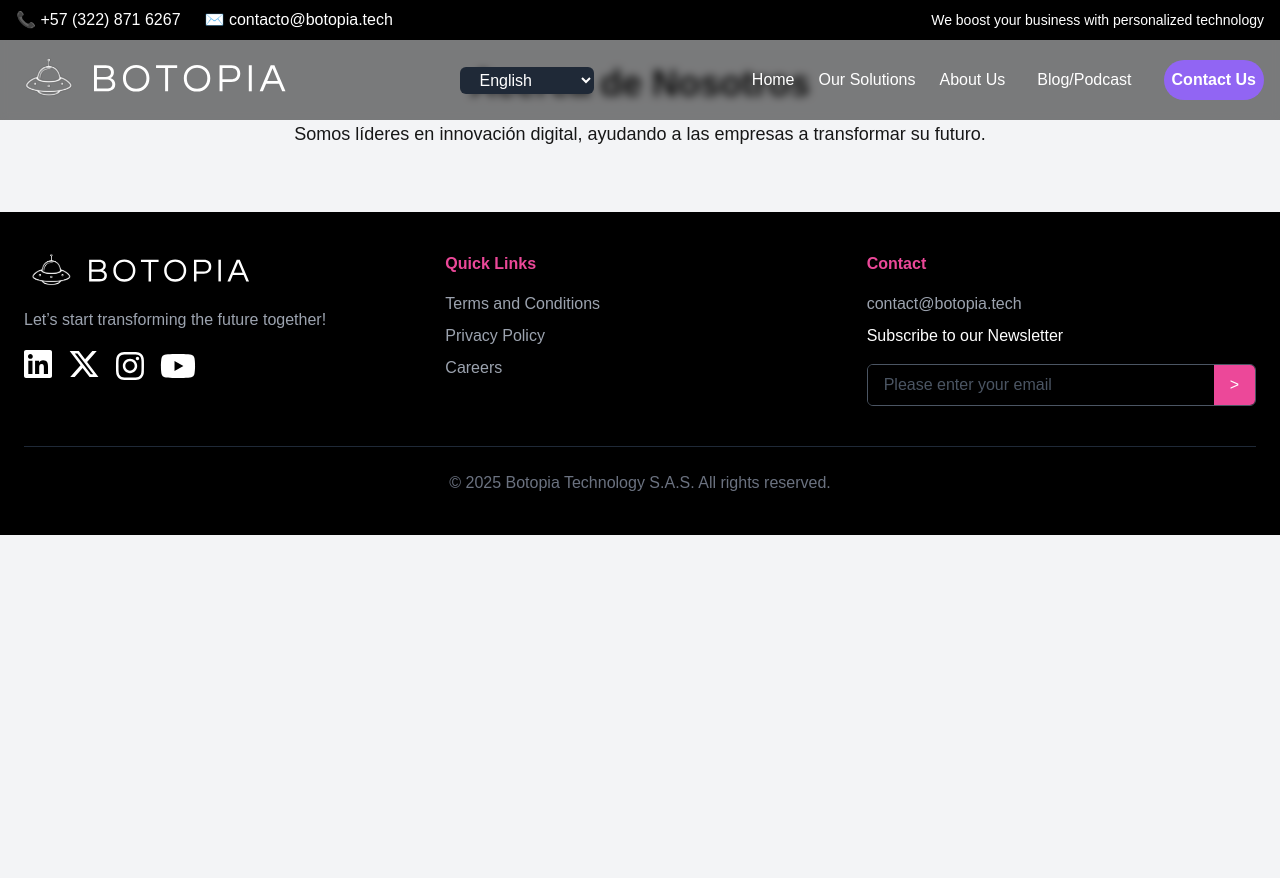
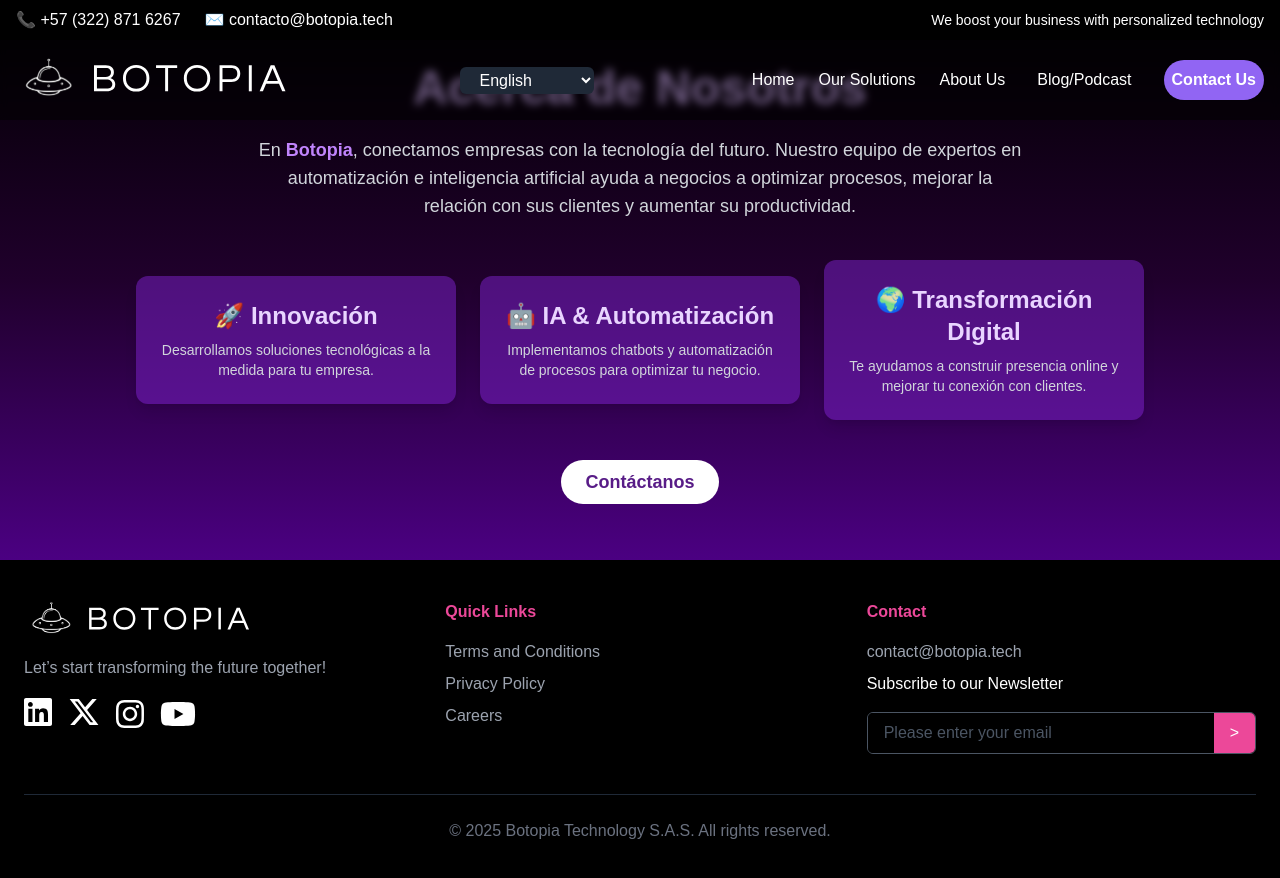
Before and after one commit to Botopia-SAS/Botopia, a Next.js app: page /en/about in a window 1280 px wide. Shown: the top 878 px of the page. Before the commit the page ends 800 px from the top, so only its background shows below. Built offline with nearby package versions, Linux system fonts and the light colour scheme.

Commit message:
Laura indexó al header los 3 botones de blog, about y nuestras soluciones

```diff
--- a/app/[locale]/about/page.tsx
+++ b/app/[locale]/about/page.tsx
@@ -1,12 +1,47 @@
 export default function About() {
-    return (
-      <section className="py-16">
-        <div className="container mx-auto text-center">
-          <h1 className="text-4xl font-bold mb-4">Acerca de Nosotros</h1>
-          <p className="text-lg">
-            Somos líderes en innovación digital, ayudando a las empresas a transformar su futuro.
-          </p>
+  return (
+    <section className="py-16 bg-gradient-to-b from-black via-[#20002c] to-[#4b0082] text-white">
+      <div className="container mx-auto text-center px-6">
+
+        {/* Título */}
+        <h1 className="text-5xl font-bold mb-6 text-purple-300">
+          Acerca de Nosotros
+        </h1>
+
+        {/* Descripción */}
+        <p className="text-lg max-w-3xl mx-auto text-gray-300">
+          En <span className="text-purple-400 font-semibold">Botopia</span>, conectamos empresas con la tecnología del futuro.
+          Nuestro equipo de expertos en automatización e inteligencia artificial ayuda a negocios a
+          optimizar procesos, mejorar la relación con sus clientes y aumentar su productividad.
+        </p>
+
+        {/* Imágenes o gráficos */}
+        <div className="flex justify-center items-center mt-10 gap-6 flex-wrap">
+          <div className="bg-purple-700/50 rounded-xl p-6 shadow-lg text-center max-w-xs">
+            <h3 className="text-2xl font-semibold text-purple-200 mb-2">🚀 Innovación</h3>
+            <p className="text-gray-300 text-sm">Desarrollamos soluciones tecnológicas a la medida para tu empresa.</p>
+          </div>
+          <div className="bg-purple-700/50 rounded-xl p-6 shadow-lg text-center max-w-xs">
+            <h3 className="text-2xl font-semibold text-purple-200 mb-2">🤖 IA & Automatización</h3>
+            <p className="text-gray-300 text-sm">Implementamos chatbots y automatización de procesos para optimizar tu negocio.</p>
+          </div>
+          <div className="bg-purple-700/50 rounded-xl p-6 shadow-lg text-center max-w-xs">
+            <h3 className="text-2xl font-semibold text-purple-200 mb-2">🌍 Transformación Digital</h3>
+            <p className="text-gray-300 text-sm">Te ayudamos a construir presencia online y mejorar tu conexión con clientes.</p>
+          </div>
         </div>
-      </section>
-    );
-  }
+
+        {/* CTA (Call to Action) */}
+        <div className="mt-12">
+          <a
+            href="/contact"
+            className="bg-white text-purple-900 font-bold py-3 px-6 rounded-full text-lg hover:bg-purple-300 transition"
+          >
+            Contáctanos
+          </a>
+        </div>
+
+      </div>
+    </section>
+  );
+}
--- /dev/null
+++ b/app/[locale]/blog/page.tsx
@@ -0,0 +1,12 @@
+export default function blog() {
+    return (
+      <section className="py-16">
+        <div className="container mx-auto text-center">
+          <h1 className="text-4xl font-bold mb-4">Acerca de Nosotros</h1>
+          <p className="text-lg">
+            Somos líderes en innovación digital, ayudando a las empresas a transformar su futuro.
+          </p>
+        </div>
+      </section>
+    );
+  }
--- /dev/null
+++ b/app/[locale]/solutions/page.tsx
@@ -0,0 +1,12 @@
+export default function solutions() {
+    return (
+      <section className="py-16">
+        <div className="container mx-auto text-center">
+          <h1 className="text-4xl font-bold mb-4">Acerca de Nosotros</h1>
+          <p className="text-lg">
+            Somos líderes en innovación digital, ayudando a las empresas a transformar su futuro.
+          </p>
+        </div>
+      </section>
+    );
+  }
--- a/components/header.tsx
+++ b/components/header.tsx
@@ -1,30 +1,33 @@
-'use client'; // Si necesitas interactividad
+'use client'; // Para interactividad
 
 import { useTranslations } from 'next-intl';
 import { useRouter } from 'next/navigation';
 import { usePathname } from 'next/navigation';
 import { useState, useEffect } from 'react';
 
-
 export default function Header() {
-
   const t = useTranslations("Header");
   const router = useRouter(); // Para manejar cambios de idioma
   const pathname = usePathname(); // Obtiene la ruta actual incluyendo el idioma
-  const [currentLanguage, setCurrentLanguage] = useState('es'); // Estado para almacenar el idioma actual
+  const [currentLanguage, setCurrentLanguage] = useState('es'); // Estado del idioma actual
+  const [isMenuOpen, setIsMenuOpen] = useState(false); // Estado para el menú
 
   // Actualizar el estado del idioma al cargar la página
   useEffect(() => {
-    const locale = pathname.split('/')[1]; // Extraer el idioma de la ruta actual
+    const locale = pathname.split('/')[1]; // Extraer el idioma de la ruta
     setCurrentLanguage(locale || 'es'); // Predeterminado a español si no hay idioma
   }, [pathname]);
 
+  // Cambio de idioma
+  const handleLanguageChange = (e: React.ChangeEvent<HTMLSelectElement>) => {
+    const selectedLanguage = e.target.value;
+    router.push(`/${selectedLanguage}`); // Redirigir a la versión en otro idioma
+  };
 
-  const [isMenuOpen, setIsMenuOpen] = useState(false); // Estado para el menú
-
-  const handleLanguageChange = (e: React.ChangeEvent<HTMLSelectElement>) => {
-    const selectedLanguage = e.target.value; // Obtener el valor del idioma seleccionado
-    router.push(`/${selectedLanguage}`); // Cambiar la ruta al idioma seleccionado
+  // Navegación a diferentes páginas
+  const navigateTo = (path: string) => {
+    router.push(`/${currentLanguage}${path}`); // Agregar el idioma actual en la ruta
+    setIsMenuOpen(false); // Cerrar menú en móviles
   };
 
   return (
@@ -34,7 +37,6 @@ export default function Header() {
         <div className="container mx-auto flex justify-between items-center text-sm px-4">
           <div className='text-sm below700:text-xs md:text-base'>
             <span>📞 +57 (322) 871 6267</span>
-
             <span className="mx-6">✉️ contacto@botopia.tech</span>
           </div>
           <div className="hidden md:block">{t("phrase")}</div>
@@ -46,14 +48,14 @@ export default function Header() {
         <div className="container mx-auto flex justify-between items-center px-4">
           {/* Logotipo */}
           <div className="text-2xl font-bold">
-            <img src="/logo.svg" alt="Bogotpia Logo" className="h-6 lg:h-12" />
+            <img src="/logo.svg" alt="Botopia Logo" className="h-6 lg:h-12 cursor-pointer" onClick={() => navigateTo('/')} />
           </div>
 
           {/* Selector de Idioma */}
           <div className="lg:flex lg:items-center lg:space-x-4">
             <select
-              value={currentLanguage} // Idioma actual seleccionado
-              onChange={handleLanguageChange} // Cambiar idioma al seleccionar
+              value={currentLanguage}
+              onChange={handleLanguageChange}
               className="bg-gray-800 text-white border-none rounded-md px-4 py-1 below700:mr-2"
             >
               <option value="es">{t('Languages.Spanish')}</option>
@@ -64,42 +66,24 @@ export default function Header() {
 
           {/* Menú de Navegación */}
           <nav className="hidden lg:flex space-x-6">
-            <a href="/" className="hover:text-[#9165f3] py-2">{t("menu.home")}</a>
-            <a href="#" className="hover:text-[#9165f3] py-2">{t("menu.ourSolutions")}</a>
-            <a href="#" className="hover:text-[#9165f3] py-2">{t("menu.aboutUs")}</a>
-            <a href="#" className="hover:text-[#9165f3] py-2 px-2">Blog/Podcast</a>
-            <a
-              href="#"
-              className="bg-[#9165f3] text-white font-bold py-2 px-2 rounded-full hover:bg-pink-600"
-            >
+            <button onClick={() => navigateTo('/')} className="hover:text-[#9165f3] py-2">{t("menu.home")}</button>
+            <button onClick={() => navigateTo('/solutions')} className="hover:text-[#9165f3] py-2">{t("menu.ourSolutions")}</button>
+            <button onClick={() => navigateTo('/about')} className="hover:text-[#9165f3] py-2">{t("menu.aboutUs")}</button>
+            <button onClick={() => navigateTo('/blog')} className="hover:text-[#9165f3] py-2 px-2">Blog/Podcast</button>
+            <button onClick={() => navigateTo('/contact')} className="bg-[#9165f3] text-white font-bold py-2 px-2 rounded-full hover:bg-pink-600">
               {t("menu.contact")}
-            </a>
+            </button>
           </nav>
 
           {/* Botón para abrir/cerrar el menú en móviles */}
           <div className="lg:hidden">
-            <button
-              onClick={() => setIsMenuOpen(!isMenuOpen)}
-              className="text-white focus:outline-none"
-            >
+            <button onClick={() => setIsMenuOpen(!isMenuOpen)} className="text-white focus:outline-none">
               {isMenuOpen ? (
-                <svg
-                  xmlns="http://www.w3.org/2000/svg"
-                  className="h-6 w-6"
-                  fill="none"
-                  viewBox="0 0 24 24"
-                  stroke="currentColor"
-                >
+                <svg xmlns="http://www.w3.org/2000/svg" className="h-6 w-6" fill="none" viewBox="0 0 24 24" stroke="currentColor">
                   <path strokeLinecap="round" strokeLinejoin="round" strokeWidth={2} d="M6 18L18 6M6 6l12 12" />
                 </svg>
               ) : (
-                <svg
-                  xmlns="http://www.w3.org/2000/svg"
-                  className="h-6 w-6"
-                  fill="none"
-                  viewBox="0 0 24 24"
-                  stroke="currentColor"
-                >
+                <svg xmlns="http://www.w3.org/2000/svg" className="h-6 w-6" fill="none" viewBox="0 0 24 24" stroke="currentColor">
                   <path strokeLinecap="round" strokeLinejoin="round" strokeWidth={2} d="M4 6h16M4 12h16m-7 6h7" />
                 </svg>
               )}
@@ -107,49 +91,33 @@ export default function Header() {
           </div>
 
           {/* Menú de Navegación en móviles */}
-          <nav
-            className={`${isMenuOpen ? 'block' : 'hidden'
-              } lg:hidden absolute top-0 left-0 w-full bg-black space-y-4 z-50 p-6`}
-          >
+          <nav className={`${isMenuOpen ? 'block' : 'hidden'} lg:hidden absolute top-0 left-0 w-full bg-black space-y-4 z-50 p-6`}>
             {/* Botón para cerrar el menú */}
             <div className="flex justify-end">
-              <button
-                onClick={() => setIsMenuOpen(false)}
-                className="text-white focus:outline-none"
-              >
-                <svg
-                  xmlns="http://www.w3.org/2000/svg"
-                  className="h-6 w-6"
-                  fill="none"
-                  viewBox="0 0 24 24"
-                  stroke="currentColor"
-                >
+              <button onClick={() => setIsMenuOpen(false)} className="text-white focus:outline-none">
+                <svg xmlns="http://www.w3.org/2000/svg" className="h-6 w-6" fill="none" viewBox="0 0 24 24" stroke="currentColor">
                   <path strokeLinecap="round" strokeLinejoin="round" strokeWidth={2} d="M6 18L18 6M6 6l12 12" />
                 </svg>
               </button>
             </div>
 
             {/* Enlaces del menú */}
-            <a href="/" className="block text-center hover:text-[#9165f3] py-2">
+            <button onClick={() => navigateTo('/')} className="block text-center hover:text-[#9165f3] py-2">
               {t("menu.home")}
-            </a>
-            <a href="#" className="block text-center hover:text-[#9165f3] py-2">
+            </button>
+            <button onClick={() => navigateTo('/solutions')} className="block text-center hover:text-[#9165f3] py-2">
               {t("menu.ourSolutions")}
-            </a>
-            <a href="#" className="block text-center hover:text-[#9165f3] py-2">
+            </button>
+            <button onClick={() => navigateTo('/about')} className="block text-center hover:text-[#9165f3] py-2">
               {t("menu.aboutUs")}
-            </a>
-            <a href="#" className="block text-center hover:text-[#9165f3] py-2">
+            </button>
+            <button onClick={() => navigateTo('/blog')} className="block text-center hover:text-[#9165f3] py-2">
               Blog / Podcast
-            </a>
-            <a
-              href="#"
-              className="block text-center bg-[#9165f3] text-white font-bold py-2 px-4 rounded-full hover:bg-pink-600"
-            >
+            </button>
+            <button onClick={() => navigateTo('/contact')} className="block text-center bg-[#9165f3] text-white font-bold py-2 px-4 rounded-full hover:bg-pink-600">
               {t("menu.contact")}
-            </a>
+            </button>
           </nav>
-
         </div>
       </div>
     </header>
```
